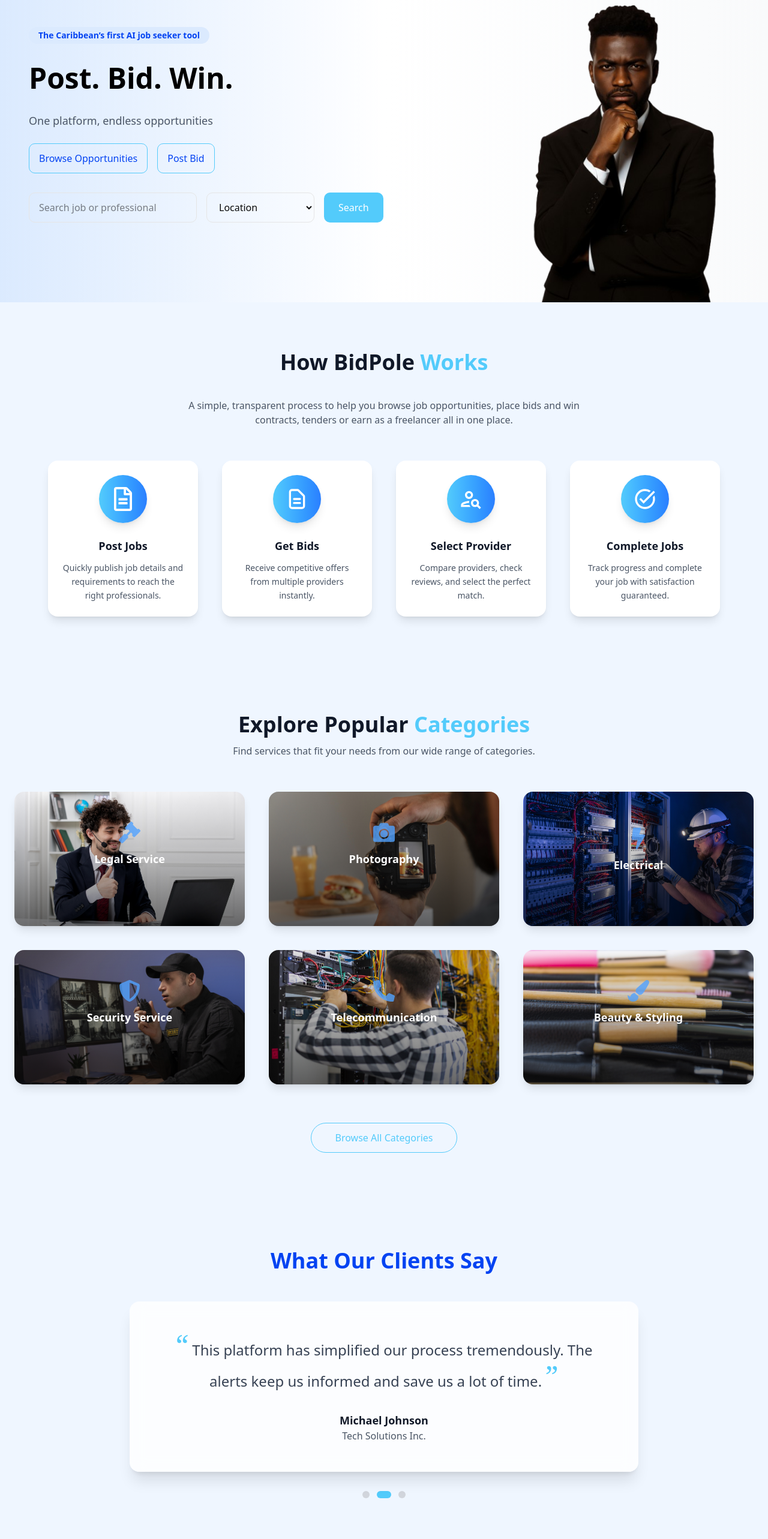
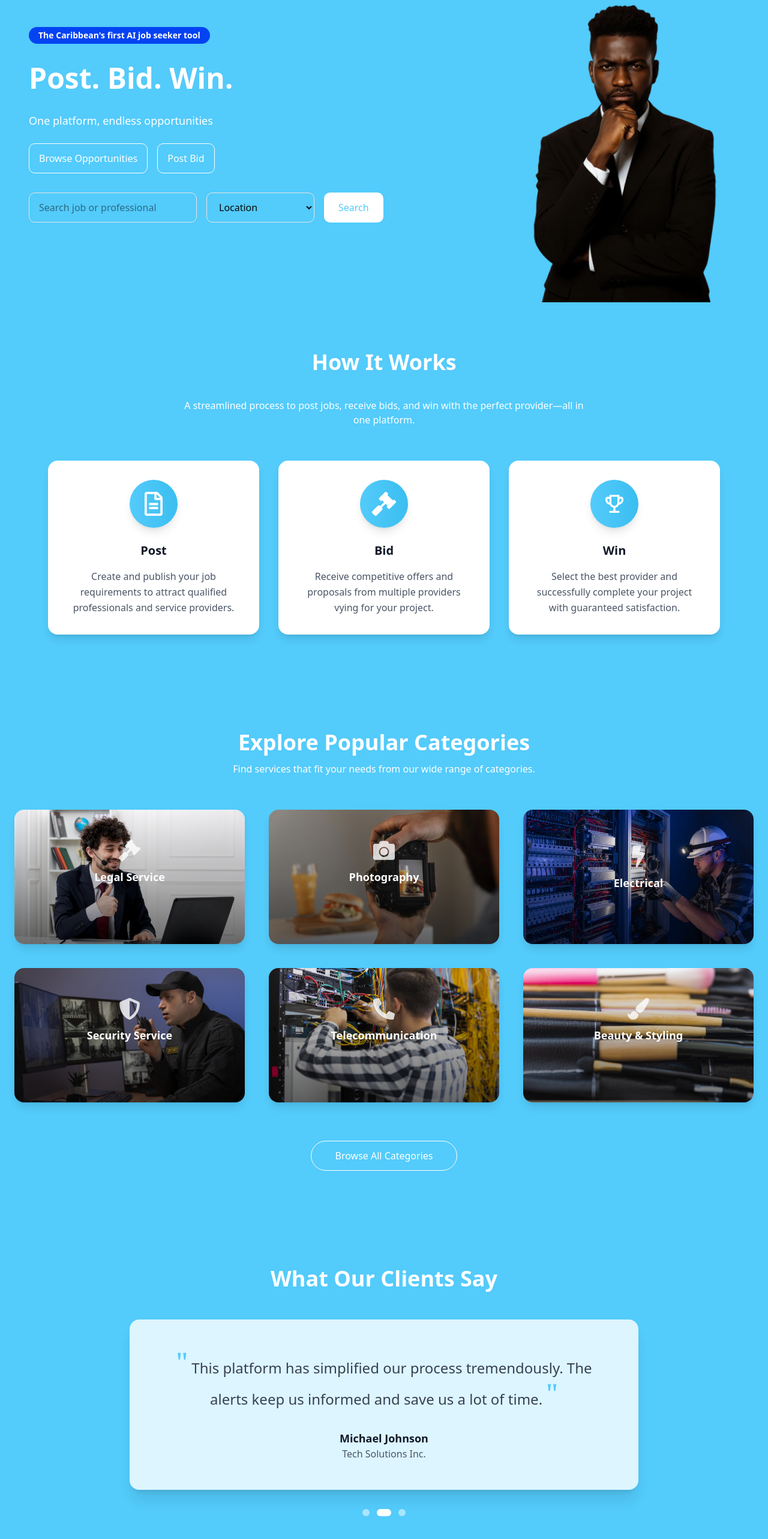
Before and after one commit to MdBiplob13/Job_Portal, a Next.js app: page /pages/home in a window 1280 px wide. Shown: the part 170-2736 px from the top of the page at 60% size. Built offline with nearby package versions, Linux system fonts and the light colour scheme.

Commit message:
update blue bg

```diff
--- a/app/globals.css
+++ b/app/globals.css
@@ -156,3 +156,7 @@
 .PhoneInputCountry {
   margin-right: 12px;
 }
+
+.text-alto {
+  color: var(--alto);
+}
--- a/app/pages/browse/bids/page.jsx
+++ b/app/pages/browse/bids/page.jsx
@@ -161,7 +161,7 @@ export default function BrowseBids() {
   };
 
   const BidCard = ({ bid }) => (
-    <Link href={`/pages/browse-bids/${bid.id}`} className="block">
+    <Link href={`/pages/browse/bids/${bid.id}`} className="block">
       <div className="bg-white/80 backdrop-blur-sm border border-slate-100 rounded-2xl p-6 shadow-sm hover:shadow-lg transition">
         <div className="flex items-start justify-between mb-4">
           <div className="flex-1">
--- a/app/pages/home/categorysection/CategoriesSection.jsx
+++ b/app/pages/home/categorysection/CategoriesSection.jsx
@@ -14,7 +14,7 @@ export default function CategoriesSection() {
   ];
 
   return (
-    <section className="w-full py-20 bg-blue-50 ">
+    <section className="w-full py-20 bg-[#53cbfb]">
       <div className="max-w-7xl mx-auto px-6">
         {/* Section Heading */}
         <div className="text-center mb-14">
@@ -23,16 +23,16 @@ export default function CategoriesSection() {
             whileInView={{ opacity: 1, y: 0 }}
             viewport={{ once: true }}
             transition={{ duration: 0.7 }}
-            className="text-3xl md:text-4xl font-extrabold text-gray-900"
+            className="text-3xl md:text-4xl font-extrabold text-white"
           >
-            Explore Popular <span className="text-primary">Categories</span>
+            Explore Popular <span className="text-white">Categories</span>
           </motion.h2>
           <motion.p
             initial={{ opacity: 0 }}
             whileInView={{ opacity: 1 }}
             viewport={{ once: true }}
             transition={{ delay: 0.2 }}
-            className="text-gray-600 mt-3"
+            className="text-white mt-3"
           >
             Find services that fit your needs from our wide range of categories.
           </motion.p>
@@ -64,10 +64,10 @@ export default function CategoriesSection() {
 
               {/* Icon + Text */}
               <div className="absolute inset-0 flex flex-col items-center justify-center text-center px-4">
-                <div className="text-blue-400 text-4xl mb-3 opacity-80 group-hover:opacity-100 transition duration-500">
+                <div className="text-white text-4xl mb-3 opacity-80 group-hover:opacity-100 transition duration-500">
                   {cat.icon}
                 </div>
-                <h3 className="text-white font-semibold text-lg group-hover:text-blue-300 transition-colors duration-300">
+                <h3 className="text-white font-semibold text-lg group-hover:text-white transition-colors duration-300">
                   {cat.name}
                 </h3>
                 <p className="text-gray-200 text-sm mt-2 opacity-0 group-hover:opacity-100 transition duration-500">
@@ -76,7 +76,7 @@ export default function CategoriesSection() {
               </div>
 
               {/* Glow Border Effect */}
-              <span className="absolute inset-0 rounded-2xl border border-transparent group-hover:border-blue-400 group-hover:shadow-[0_0_15px_rgba(37,99,235,0.6)] transition duration-500"></span>
+              <span className="absolute inset-0 rounded-2xl border border-transparent group-hover:border-white group-hover:shadow-[0_0_15px_rgba(255,255,255,0.6)] transition duration-500"></span>
             </motion.div>
           ))}
         </div>
@@ -89,11 +89,11 @@ export default function CategoriesSection() {
           transition={{ delay: 0.5 }}
           className="flex justify-center mt-16"
         >
-          <button className="relative px-10 py-3 rounded-full font-medium text-primary border border-primary overflow-hidden group">
-            <span className="relative z-10 group-hover:text-white transition-colors duration-500">
+          <button className="relative px-10 py-3 rounded-full font-medium text-white border border-white overflow-hidden group">
+            <span className="relative z-10 group-hover:text-[#53cbfb] transition-colors duration-500">
               Browse All Categories
             </span>
-            <span className="absolute inset-0 bg-primary scale-x-0 group-hover:scale-x-100 origin-left transition-transform duration-500"></span>
+            <span className="absolute inset-0 bg-white scale-x-0 group-hover:scale-x-100 origin-left transition-transform duration-500"></span>
           </button>
         </motion.div>
       </div>
--- a/app/pages/home/herosection/HeroSection.jsx
+++ b/app/pages/home/herosection/HeroSection.jsx
@@ -4,19 +4,19 @@ import Link from "next/link";
 
 export default function Hero() {
   return (
-    <section className="w-full bg-gradient-to-r from-blue-100 via-white to-gray-50 -mt-[62px]">
+    <section className="w-full bg-[#53cbfb] -mt-[62px]">
       <div className="max-w-7xl mx-auto px-4 sm:px-6 lg:px-12 flex flex-col md:flex-row items-center min-h-[600px] gap-8 md:gap-12">
         {/* Left Side Content */}
         <div className="w-full md:w-3/4 space-y-6 text-center md:text-left mt-20">
-          <span className="inline-block px-4 py-1 text-sm font-semibold text-secondary bg-blue-100 rounded-full">
-            The Caribbean’s first AI job seeker tool
+          <span className="inline-block px-4 py-1 text-sm font-semibold text-white bg-[#0443f2] rounded-full">
+            The Caribbean's first AI job seeker tool
           </span>
 
-          <h1 className="text-3xl sm:text-4xl md:text-5xl font-extrabold text-black leading-snug">
+          <h1 className="text-3xl sm:text-4xl md:text-5xl font-extrabold text-white leading-snug">
             Post. Bid. Win.
           </h1>
 
-          <p className="text-base sm:text-lg text-gray-600 max-w-xl mx-auto md:mx-0">
+          <p className="text-base sm:text-lg text-white max-w-xl mx-auto md:mx-0">
             One platform, endless opportunities
           </p>
 
@@ -29,10 +29,10 @@ export default function Hero() {
               <Link
                 key={idx}
                 href={href}
-                className="relative overflow-hidden px-4 py-3 border border-primary text-secondary font-medium rounded-lg transition group w-full sm:w-auto"
+                className="relative overflow-hidden px-4 py-3 border border-white text-white font-medium rounded-lg transition group w-full sm:w-auto"
               >
-                <span className="absolute top-0 left-0 w-0 h-full bg-primary transition-all duration-500 ease-out group-hover:w-full"></span>
-                <span className="relative z-10 transition-colors duration-500 ease-out group-hover:text-white">
+                <span className="absolute top-0 left-0 w-0 h-full bg-white transition-all duration-500 ease-out group-hover:w-full"></span>
+                <span className="relative z-10 transition-colors duration-500 ease-out group-hover:text-[#53cbfb]">
                   {text}
                 </span>
               </Link>
@@ -44,15 +44,15 @@ export default function Hero() {
             <input
               type="text"
               placeholder="Search job or professional"
-              className="w-full sm:w-[280px] px-4 py-3 border rounded-lg focus:outline-none focus:ring-2 focus:ring-primary transition"
+              className="w-full sm:w-[280px] px-4 py-3 border rounded-lg focus:outline-none focus:ring-2 focus:ring-white transition"
             />
-            <select className="w-full sm:w-[180px] px-4 py-3 border rounded-lg focus:outline-none focus:ring-2 focus:ring-primary transition">
+            <select className="w-full sm:w-[180px] px-4 py-3 border rounded-lg focus:outline-none focus:ring-2 focus:ring-white transition">
               <option>Location</option>
               <option>Yaoundé</option>
               <option>Douala</option>
               <option>Bamenda</option>
             </select>
-            <button className="w-full sm:w-auto px-6 py-3 bg-primary text-white rounded-lg font-medium hover:bg-secondary transition">
+            <button className="w-full sm:w-auto px-6 py-3 bg-white text-[#53cbfb] rounded-lg font-medium hover:bg-gray-100 transition">
               Search
             </button>
           </div>
--- a/app/pages/home/page.jsx
+++ b/app/pages/home/page.jsx
@@ -11,7 +11,7 @@ import CategoriesSection from "./categorysection/CategoriesSection";
 
 const Home = () => {
   return (
-    <div>
+    <div className="w-full overflow-x-hidden">
       <Navbar />
       <HeroSection />
       {/* <TrendingJobs /> */}
--- a/app/pages/home/stepsection/StepSection.jsx
+++ b/app/pages/home/stepsection/StepSection.jsx
@@ -1,47 +1,41 @@
 "use client";
 import { FaRegFileAlt } from "react-icons/fa";
-import { HiOutlineDocumentText } from "react-icons/hi";
-import { MdOutlinePersonSearch } from "react-icons/md";
-import { MdOutlineTaskAlt } from "react-icons/md";
+import { FaGavel } from "react-icons/fa";
+import { MdOutlineEmojiEvents } from "react-icons/md";
 import { motion } from "framer-motion";
 
 export default function StepSection() {
   const steps = [
     {
       icon: <FaRegFileAlt className="w-10 h-10" />,
-      title: "Post Jobs",
-      desc: "Quickly publish job details and requirements to reach the right professionals.",
+      title: "Post",
+      desc: "Create and publish your job requirements to attract qualified professionals and service providers.",
     },
     {
-      icon: <HiOutlineDocumentText className="w-10 h-10" />,
-      title: "Get Bids",
-      desc: "Receive competitive offers from multiple providers instantly.",
+      icon: <FaGavel className="w-10 h-10" />,
+      title: "Bid",
+      desc: "Receive competitive offers and proposals from multiple providers vying for your project.",
     },
     {
-      icon: <MdOutlinePersonSearch className="w-10 h-10" />,
-      title: "Select Provider",
-      desc: "Compare providers, check reviews, and select the perfect match.",
-    },
-    {
-      icon: <MdOutlineTaskAlt className="w-10 h-10" />,
-      title: "Complete Jobs",
-      desc: "Track progress and complete your job with satisfaction guaranteed.",
+      icon: <MdOutlineEmojiEvents className="w-10 h-10" />,
+      title: "Win",
+      desc: "Select the best provider and successfully complete your project with guaranteed satisfaction.",
     },
   ];
 
   return (
-    <section className="py-20 px-6 md:px-12 lg:px-20 bg-blue-50">
+    <section className="py-20 px-6 md:px-12 lg:px-20 bg-[#53cbfb]">
       <div className="max-w-6xl mx-auto text-center">
         {/* Top Heading */}
-        <h2 className="text-3xl md:text-4xl font-extrabold text-gray-900 mb-10">
-          How BidPole  <span className="text-primary">Works</span>
+        <h2 className="text-3xl md:text-4xl font-extrabold text-white mb-10">
+          How It <span className="text-white">Works</span>
         </h2>
-        <p className="text-gray-600 max-w-2xl mx-auto mb-14">
-          A simple, transparent process to help you browse job opportunities, place bids and win contracts, tenders or earn as a freelancer all in one place.
+        <p className="text-white max-w-2xl mx-auto mb-14">
+          A streamlined process to post jobs, receive bids, and win with the perfect provider—all in one platform.
         </p>
 
         {/* Steps */}
-        <div className="grid grid-cols-1 sm:grid-cols-2 lg:grid-cols-4 gap-10 relative">
+        <div className="grid grid-cols-1 md:grid-cols-3 gap-8 relative">
           {steps.map((step, idx) => (
             <motion.div
               key={idx}
@@ -49,25 +43,26 @@ export default function StepSection() {
               whileInView={{ opacity: 1, y: 0 }}
               transition={{ duration: 0.6, delay: idx * 0.2 }}
               viewport={{ once: true }}
-              className="group flex flex-col items-center text-center p-6 bg-white rounded-2xl shadow-lg hover:shadow-2xl transition-shadow duration-500 relative"
+              className="group flex flex-col items-center text-center p-8 bg-white rounded-2xl shadow-lg hover:shadow-2xl transition-all duration-500 relative"
             >
+
               {/* Icon container */}
-              <div className="w-20 h-20 flex items-center justify-center rounded-full bg-gradient-to-r from-primary to-blue-500 text-white mb-6 group-hover:scale-110 transform transition-transform duration-500 shadow-lg">
+              <div className="w-20 h-20 flex items-center justify-center rounded-full bg-gradient-to-r from-[#53cbfb] to-[#3abef0] text-white mb-6 group-hover:scale-110 transform transition-transform duration-500 shadow-lg">
                 {step.icon}
               </div>
 
               {/* Title */}
-              <h3 className="text-lg font-semibold text-gray-900 mb-3 group-hover:text-primary transition-colors duration-300">
+              <h3 className="text-xl font-bold text-gray-900 mb-4 group-hover:text-[#53cbfb] transition-colors duration-300">
                 {step.title}
               </h3>
 
               {/* Description */}
-              <p className="text-gray-600 text-sm leading-relaxed">
+              <p className="text-gray-600 leading-relaxed">
                 {step.desc}
               </p>
 
               {/* Decorative hover effect */}
-              <span className="absolute inset-0 rounded-2xl border border-transparent group-hover:border-blue-200 transition-colors duration-500 pointer-events-none"></span>
+              <span className="absolute inset-0 rounded-2xl border-2 border-transparent group-hover:border-[#53cbfb]/20 transition-colors duration-500 pointer-events-none"></span>
             </motion.div>
           ))}
         </div>
--- a/app/pages/home/testimonial/Teastmonial.jsx
+++ b/app/pages/home/testimonial/Teastmonial.jsx
@@ -32,9 +32,9 @@ export default function TestimonialSection() {
   }, []);
 
   return (
-    <section className="relative py-20 bg-blue-50 flex items-center justify-center">
+    <section className="relative py-20 bg-[#53cbfb] flex items-center justify-center">
       <div className="max-w-4xl mx-auto px-6 text-center">
-        <h2 className="text-3xl md:text-4xl font-extrabold text-secondary mb-12">
+        <h2 className="text-3xl md:text-4xl font-extrabold text-white mb-12">
           What Our Clients Say
         </h2>
 
@@ -50,9 +50,9 @@ export default function TestimonialSection() {
               className="bg-white/80 backdrop-blur-md shadow-xl rounded-2xl p-10 md:p-12 relative"
             >
               <p className="text-xl md:text-2xl text-gray-700 font-medium leading-relaxed">
-                <span className="text-5xl text-primary font-serif">“</span>{" "}
+                <span className="text-5xl text-[#53cbfb] font-serif">"</span>{" "}
                 {testimonials[current].text}{" "}
-                <span className="text-5xl text-primary font-serif">”</span>
+                <span className="text-5xl text-[#53cbfb] font-serif">"</span>
               </p>
               <div className="mt-8">
                 <p className="text-lg font-semibold text-gray-900">
@@ -71,8 +71,8 @@ export default function TestimonialSection() {
                 onClick={() => setCurrent(idx)}
                 className={`w-3 h-3 rounded-full transition-all ${
                   idx === current
-                    ? "bg-primary w-6"
-                    : "bg-gray-300 hover:bg-blue-400"
+                    ? "bg-white w-6"
+                    : "bg-white/50 hover:bg-white"
                 }`}
               ></button>
             ))}
```
Also changed, not shown: app/pages/home/signupsection/Signupsection.jsx (+9 -39 lines), app/pages/home/state/Stat.jsx (+5 -6 lines).
